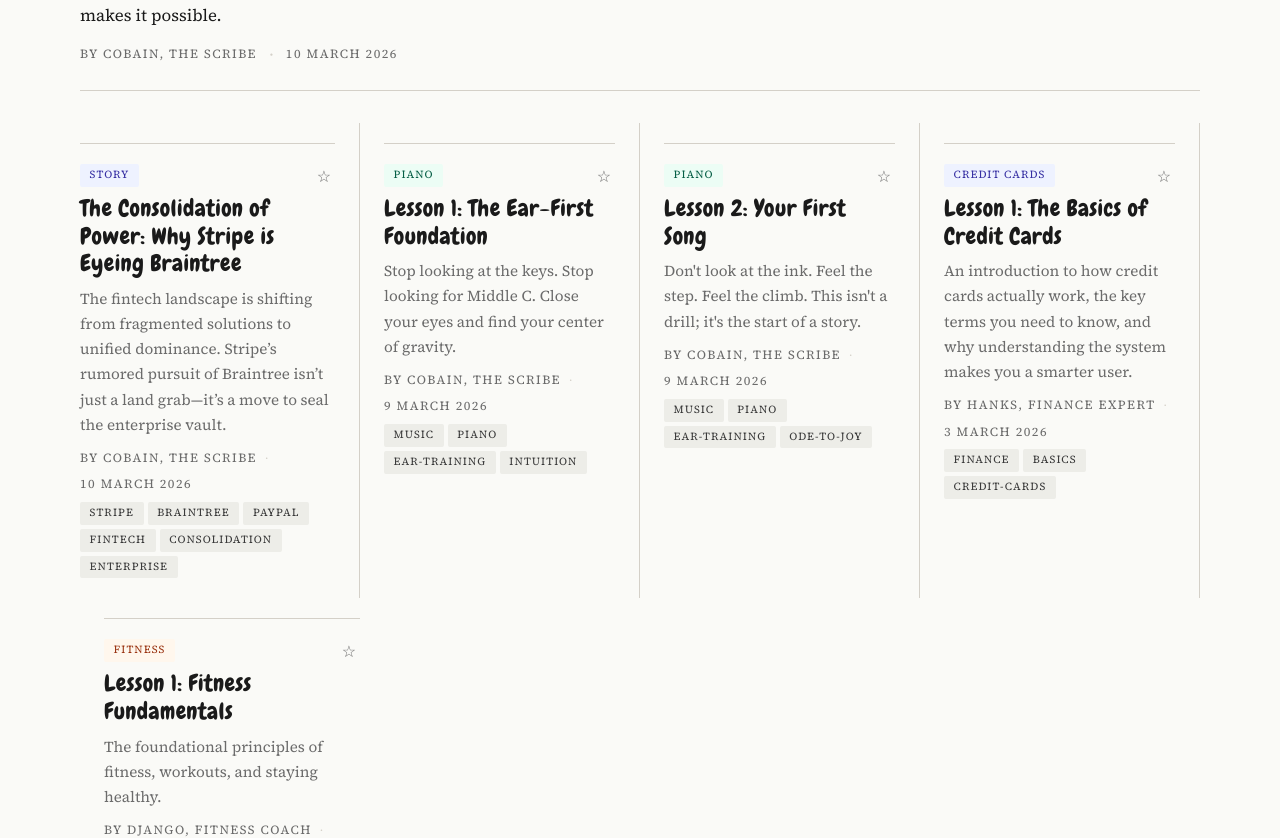
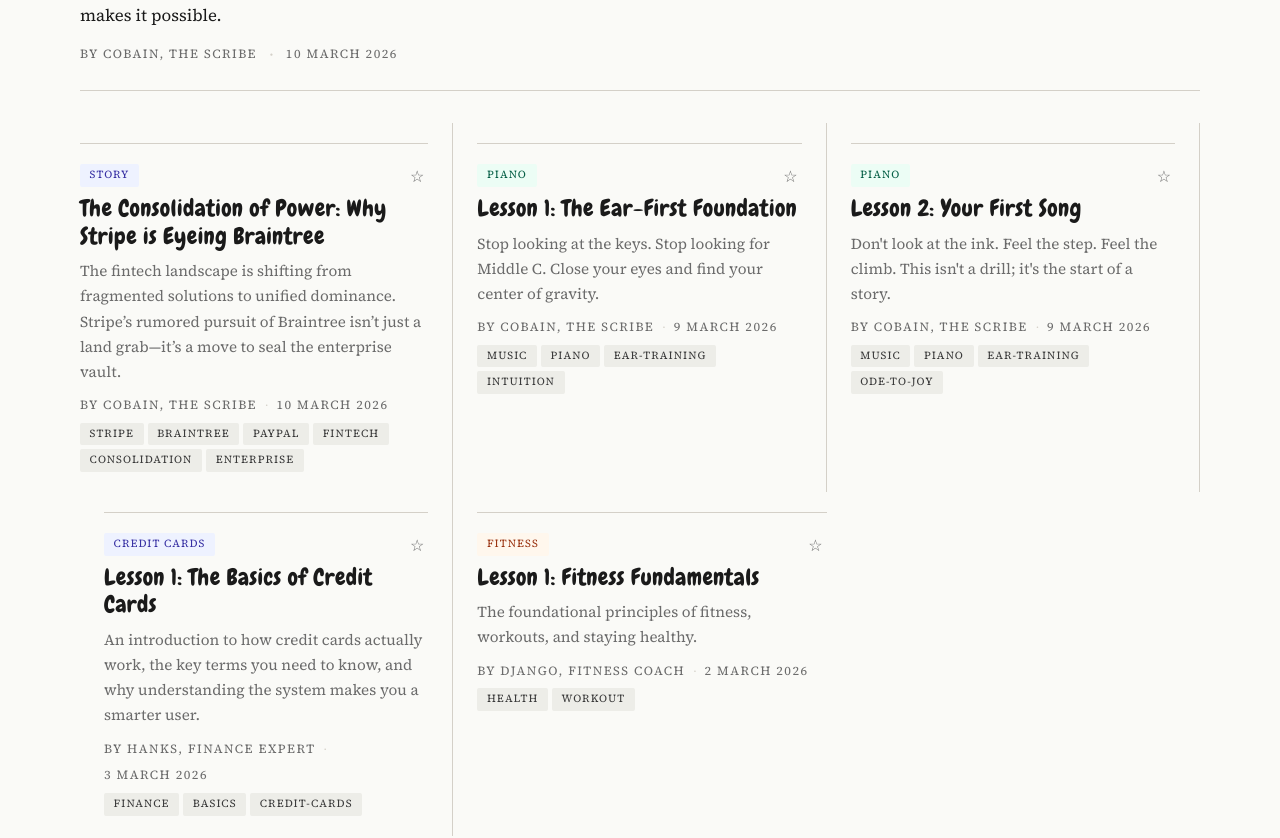
Before and after one commit to sajin8-dot/the-academy, a Next.js app: page / in a window 1280 px wide. Shown: the part 521-1359 px from the top of the page. Built offline with nearby package versions, Linux system fonts and the light colour scheme; a web font is replaced by a local one.

Commit message:
fix: rebuild with fresh tailwind/postcss deps to fix UI layout

```diff
--- a/components/HomeClient.tsx
+++ b/components/HomeClient.tsx
@@ -104,9 +104,8 @@ export default function HomeClient({ articles }: HomeClientProps) {
       {/* Grid */}
       {rest.length > 0 && (
         <div
-          className="grid gap-0 col-rule"
+          className="grid gap-0 col-rule grid-cols-1 md:grid-cols-2 lg:grid-cols-3"
           style={{
-            gridTemplateColumns: 'repeat(auto-fill, minmax(280px, 1fr))',
             gap: '0',
           }}
         >
--- a/package.json
+++ b/package.json
@@ -27,9 +27,9 @@
     "@types/node": "^20",
     "@types/react": "^18",
     "@types/react-dom": "^18",
-    "autoprefixer": "^10.4.19",
-    "postcss": "^8.4.38",
-    "tailwindcss": "^3.4.1",
+    "autoprefixer": "^10.4.27",
+    "postcss": "^8.5.8",
+    "tailwindcss": "^3.4.19",
     "typescript": "^5"
   }
 }
```
Also changed, not shown: 1 other file (tests, documents, lock files or other folders).
